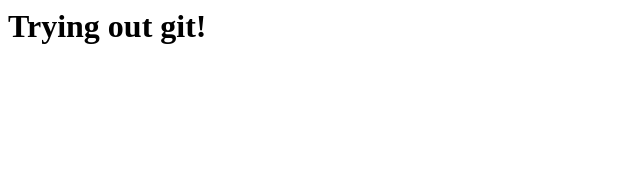
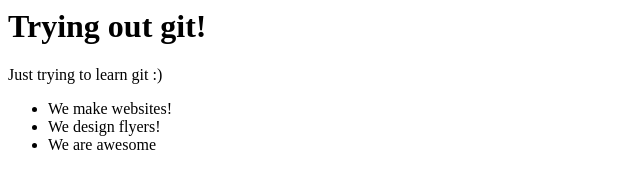
Before and after one commit to DanzGTI/giting-started, a plain HTML site: page index.html in a window 1280 px wide. Shown: the whole page, without its empty margins (0-640 px from the left). Drawn offline with Linux system fonts and the light colour scheme.

Commit message:
Added UL to homepage

```diff
--- a/index.html
+++ b/index.html
@@ -1 +1,9 @@
 <h1>Trying out git! </h1>
+
+<p>Just trying to learn git :) </p>
+
+<ul>
+	<li>We make websites!</li>
+	<li>We design flyers!</li>
+	<li>We are awesome</li>
+</ul>
```
